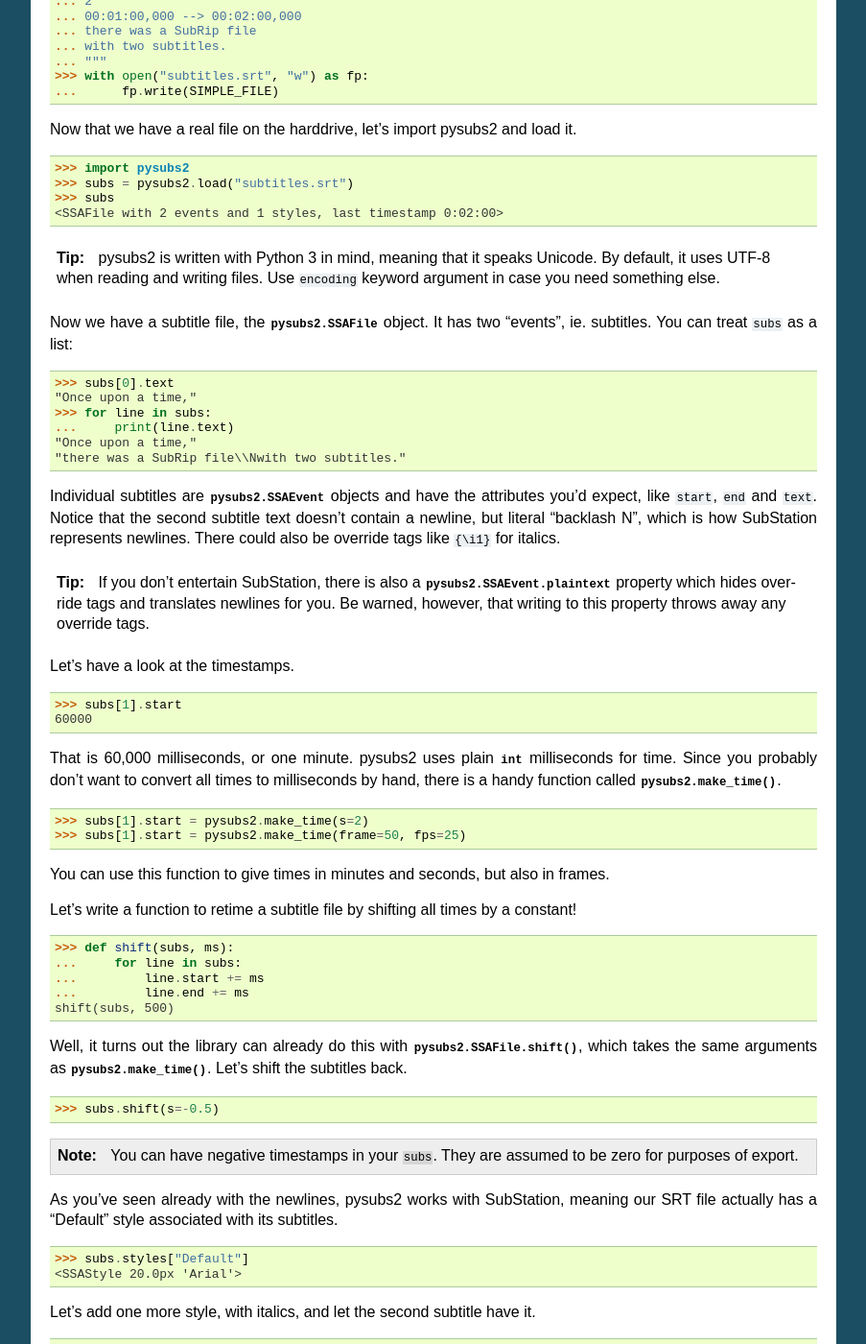
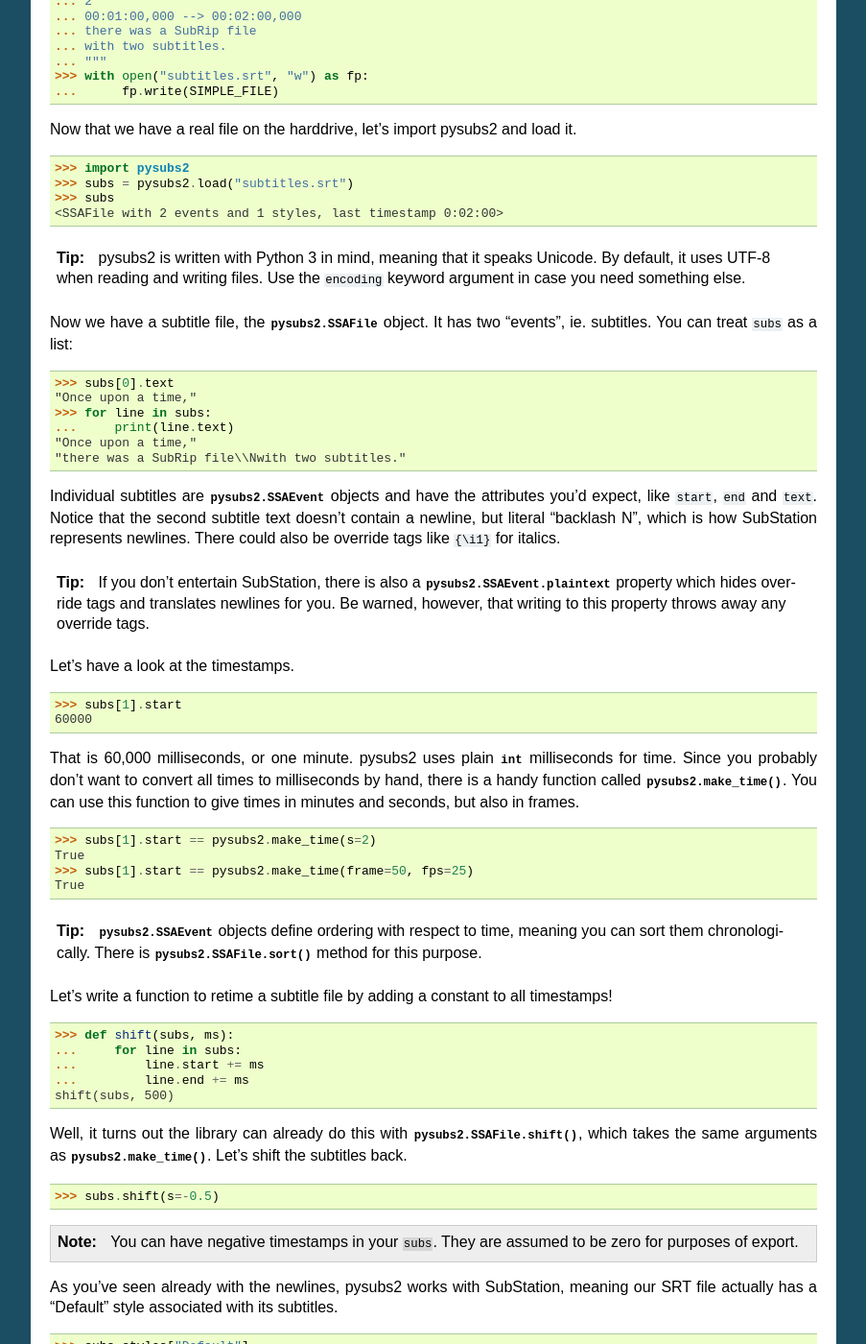
Before and after one commit to tkarabela/pysubs2, a Sphinx documentation site: the page built from docs/tutorial.rst, in a window 1280 px wide and 1400 px high, scrolled down 315 px. Shown: the whole window at 96% size, without its empty margins (198-1101 px from the left). Built offline with Sphinx 7.4.7, drawn with Linux system fonts in a browser that asks for light colours; the version number could not be read and is left out; some of the changed text lies outside the part shown.

```diff
--- a/docs/api-reference.rst
+++ b/docs/api-reference.rst
@@ -99,8 +99,7 @@ Misc methods
 ``pysubs2.formats`` --- subtitle format implementations
 -------------------------------------------------------
 
-.. note:: This submodule contains pysubs2 internals. It's mostly of interest if you're looking to implement
-          a subtitle format not supported by the library.
+.. note:: This submodule contains pysubs2 internals. It's mostly of interest if you're looking to implement a subtitle format not supported by the library. In that case, have a look at :class:`pysubs2.formats.FormatBase`.
 
 .. autofunction:: pysubs2.formats.substation.parse_tags
 
--- a/docs/cli.rst
+++ b/docs/cli.rst
@@ -6,7 +6,7 @@ Do you want to convert subtitle files from one format to another, or do simple r
 There are two ways to use the CLI:
 
 1. Using the ``pysubs2.py`` script which should have been installed on your system along with pysubs2, or
-2. by executing the pysubs2 module: ``python -m pysubs``.
+2. by executing the pysubs2 module: ``python -m pysubs2``.
 
 See ``pysubs2.py --help`` for usage. Here are some examples::
 
--- a/docs/index.rst
+++ b/docs/index.rst
@@ -16,8 +16,10 @@ pysubs2 works with Python 3 and 2.7. It’s available under the MIT license (see
 
 To install pysubs2, just use `pip <https://pypi.python.org/pypi/pip>`_: ``pip install pysubs2``. You can also clone `the GitHub repository <https://github.com/tkarabela/pysubs2/>`_ and install via ``python setup.py install``.
 
+If you find a bug or have something to say, please let me know `via GitHub <https://github.com/tkarabela/pysubs2/issues>`_ or email (tkarabela at seznam dot cz). Your feedback is much appreciated. Thanks!
 
-If you find a bug or have something to say, please let me know via `GitHub <https://github.com/tkarabela/pysubs2/issues>`_ or email (tkarabela at seznam dot cz). Your feedback is much appreciated. Thanks!
+Documentation
+-------------
 
 .. toctree::
    :maxdepth: 2
--- a/docs/release-notes.rst
+++ b/docs/release-notes.rst
@@ -3,4 +3,4 @@ Release Notes
 
 **0.2.0** --- released on 2014-09-XX
 
-- Initial release based on rewrite of `pysubs 0.1.1 <https://pypi.python.org/pypi/pysubs>`_.
+- Initial release.
--- a/docs/tutorial.rst
+++ b/docs/tutorial.rst
@@ -27,7 +27,7 @@ Now that we have a real file on the harddrive, let's import pysubs2 and load it.
     >>> subs
     <SSAFile with 2 events and 1 styles, last timestamp 0:02:00>
 
-.. tip:: pysubs2 is written with Python 3 in mind, meaning that it speaks Unicode. By default, it uses UTF-8 when reading and writing files. Use ``encoding`` keyword argument in case you need something else.
+.. tip:: pysubs2 is written with Python 3 in mind, meaning that it speaks Unicode. By default, it uses UTF-8 when reading and writing files. Use the ``encoding`` keyword argument in case you need something else.
 
 Now we have a subtitle file, the :class:`pysubs2.SSAFile` object. It has two "events", ie. subtitles. You can treat ``subs`` as a list:
 
@@ -47,14 +47,16 @@ Let's have a look at the timestamps.
     >>> subs[1].start
     60000
 
-That is 60,000 milliseconds, or one minute. pysubs2 uses plain :class:`int` milliseconds for time. Since you probably don't want to convert all times to milliseconds by hand, there is a handy function called :func:`pysubs2.make_time()`.
+That is 60,000 milliseconds, or one minute. pysubs2 uses plain :class:`int` milliseconds for time. Since you probably don't want to convert all times to milliseconds by hand, there is a handy function called :func:`pysubs2.make_time()`. You can use this function to give times in minutes and seconds, but also in frames.
 
-    >>> subs[1].start = pysubs2.make_time(s=2)
-    >>> subs[1].start = pysubs2.make_time(frame=50, fps=25)
+    >>> subs[1].start == pysubs2.make_time(s=2)
+    True
+    >>> subs[1].start == pysubs2.make_time(frame=50, fps=25)
+    True
 
-You can use this function to give times in minutes and seconds, but also in frames.
+.. tip:: :class:`pysubs2.SSAEvent` objects define ordering with respect to time, meaning you can sort them chronologically. There is :meth:`pysubs2.SSAFile.sort()` method for this purpose.
 
-Let's write a function to retime a subtitle file by shifting all times by a constant!
+Let's write a function to retime a subtitle file by adding a constant to all timestamps!
 
     >>> def shift(subs, ms):
     ...     for line in subs:
@@ -80,7 +82,7 @@ Let's add one more style, with italics, and let the second subtitle have it.
     >>> subs.styles["MyStyle"] = my_style
     >>> subs[1].style = "MyStyle"
 
-Notice that the subtitle object (:class:`pysubs2.SSAEvent`) and style object (:class:`pysubs2.SSAStyle`) aren't really connected. Instead, styles are referred to by their name in the :attr:`pysubs2.SSAFile.styles` dictionary.
+Notice that the subtitle object (:class:`pysubs2.SSAEvent`) and the style object (:class:`pysubs2.SSAStyle`) aren't really connected. Instead, styles are referred to by their name in the :attr:`pysubs2.SSAFile.styles` dictionary.
 
 .. tip:: This means that renaming a style is a little difficult, because you also have to fix all references to the old name. The :meth:`pysubs2.SSAFile.rename_style()` method does what's needed behind the scenes.
 
```
